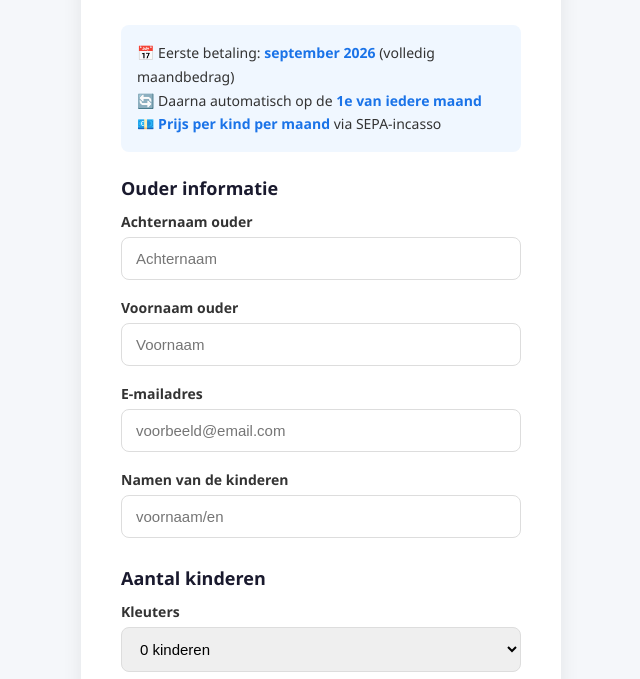
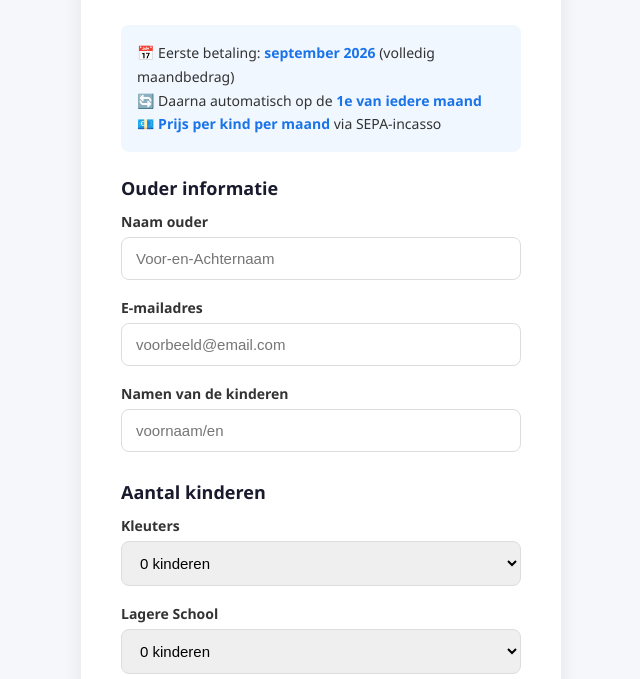
Before and after one commit to belzschool/stripe, a website: page index.html in a window 1280 px wide. Shown: the part 121-800 px from the top of the page, without its empty margins (319-959 px from the left). Drawn offline with Linux system fonts and the light colour scheme.

Commit message:
changed to complete name

```diff
--- a/index.html
+++ b/index.html
@@ -123,11 +123,8 @@
 
     <form id="form">
       <h3>Ouder informatie</h3>
-      <label>Achternaam ouder</label>
-      <input type="text" id="parentName" placeholder="Achternaam" required>
-
-      <label>Voornaam ouder</label>
-      <input type="text" id="parentFirstName" placeholder="Voornaam" required>
+      <label>Naam ouder</label>
+      <input type="text" id="parentName" placeholder="Voor-en-Achternaam" required>
 
       <label>E-mailadres</label>
       <input type="email" id="parentEmail" placeholder="voorbeeld@email.com" required>
@@ -209,7 +206,7 @@
       btn.textContent = 'Verwerken...';
 
       const payload = {
-        parentName: `${document.getElementById('parentFirstName').value} ${document.getElementById('parentName').value}`.trim(),
+        parentName: document.getElementById('parentName').value,
         parentEmail: document.getElementById('parentEmail').value,
         childrenNames: document.getElementById('childrenNames').value,
         numChildren: {
```
